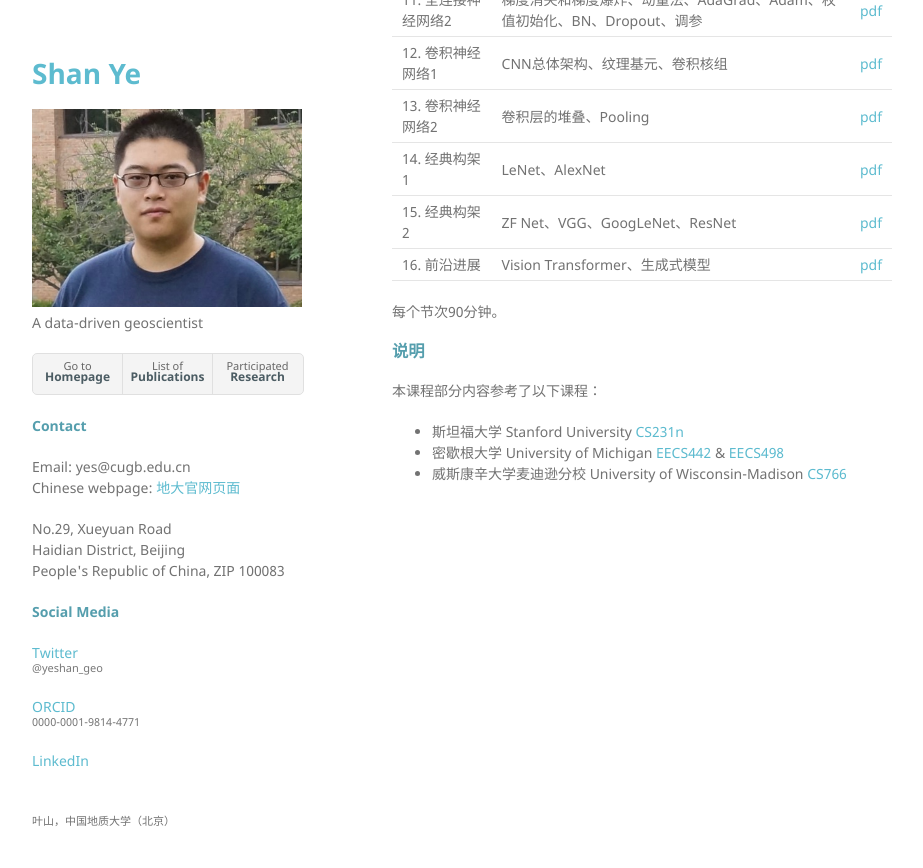
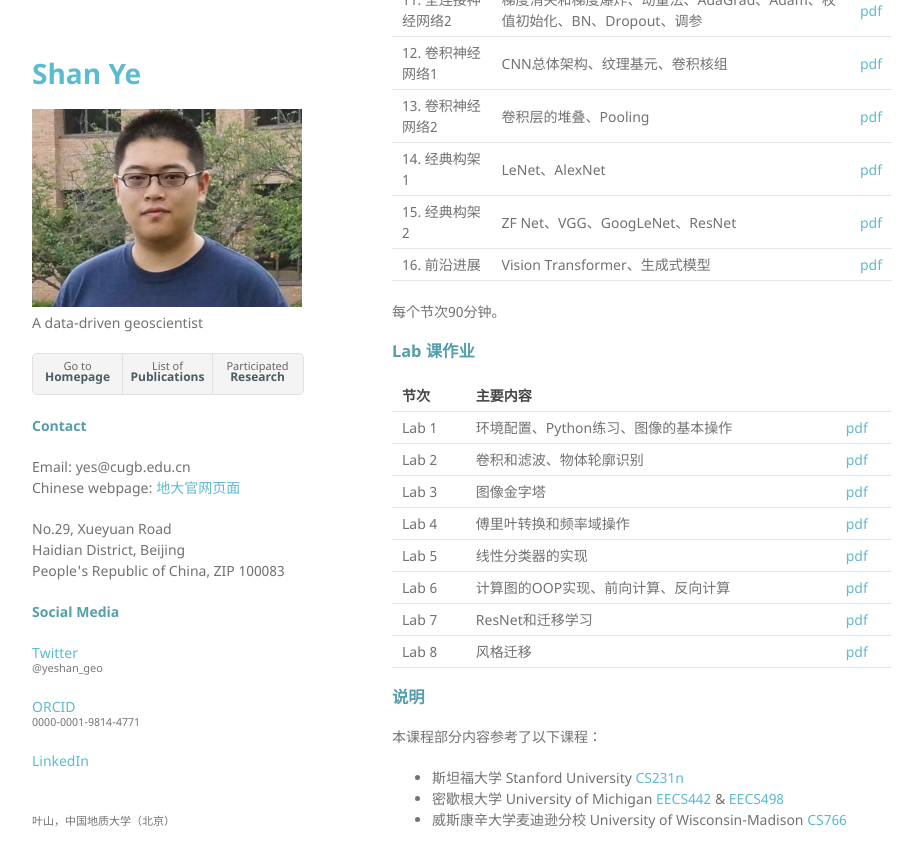
Before and after one commit to yeshan-geo/yeshan-geo.github.io, a Jekyll site: the page built from pages/computer_vision.md, in a window 1280 px wide and 900 px high, scrolled down 654 px. Shown: the top 868 px of the window, without its empty margins (178-1101 px from the left). Built offline with Jekyll 4.4.1, drawn with Linux system fonts in a browser that asks for light colours; our own code applies the rules of GitHub Pages for plain Markdown files.

Commit message:
Update computer_vision.md

```diff
--- a/pages/computer_vision.md
+++ b/pages/computer_vision.md
@@ -23,6 +23,18 @@
 
 每个节次90分钟。
 
+### Lab 课作业
+
+|节次|主要内容||
+|---|---|---|
+|Lab 1|环境配置、Python练习、图像的基本操作|[pdf](https://yeshan-geo.github.io/documents/cv/2024/Lab1.pdf)|
+|Lab 2|卷积和滤波、物体轮廓识别|[pdf](https://yeshan-geo.github.io/documents/cv/2024/Lab2.pdf)|
+|Lab 3|图像金字塔|[pdf](https://yeshan-geo.github.io/documents/cv/2024/Lab3.pdf)|
+|Lab 4|傅里叶转换和频率域操作|[pdf](https://yeshan-geo.github.io/documents/cv/2024/Lab4.pdf)|
+|Lab 5|线性分类器的实现|[pdf](https://yeshan-geo.github.io/documents/cv/2024/Lab5.pdf)|
+|Lab 6|计算图的OOP实现、前向计算、反向计算|[pdf](https://yeshan-geo.github.io/documents/cv/2024/Lab6.pdf)|
+|Lab 7|ResNet和迁移学习|[pdf](https://yeshan-geo.github.io/documents/cv/2024/Lab7.pdf)|
+|Lab 8|风格迁移|[pdf](https://yeshan-geo.github.io/documents/cv/2024/Lab8.pdf)|
 
 ### 说明
 本课程部分内容参考了以下课程：
```
